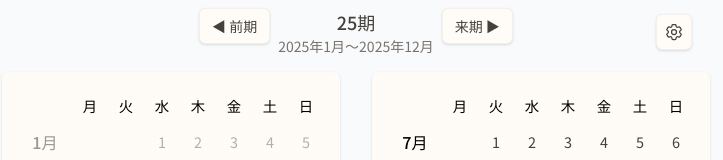
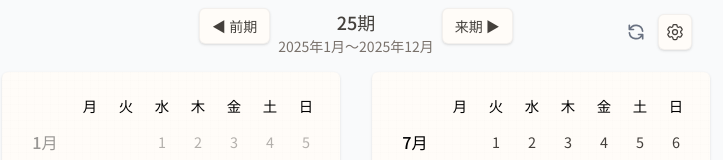
Before and after one commit to okonomi/period-calendar, a React (Vite) app: page / in a window 1280 px wide. Shown: the top 160 px of the page, without its empty margins (284-1007 px from the left). Built offline with nearby package versions, Linux system fonts and the light colour scheme; no server answers.

Commit message:
feat: add ReloadIcon component and integrate reload functionality in AppContent

```diff
--- a/src/App.tsx
+++ b/src/App.tsx
@@ -1,6 +1,7 @@
 import { useState } from "react"
 import { Calendar } from "./components/Calendar"
 import { PeriodSelector } from "./components/PeriodSelector"
+import { ReloadIcon } from "./components/ReloadIcon"
 import { SettingsDialog } from "./components/SettingsDialog"
 import { type CalendarDate, getToday } from "./domain/CalendarDate"
 import { generateDates } from "./domain/Dates"
@@ -29,6 +30,11 @@ const AppContent: React.FC = () => {
   const handlePrevPeriod = () => setSelectedPeriod(selectedPeriod - 1)
   const handleNextPeriod = () => setSelectedPeriod(selectedPeriod + 1)
 
+  // ページを再読み込みする関数
+  const handleReload = () => {
+    window.location.reload()
+  }
+
   return (
     <HolidaysProvider period={selectedPeriod}>
       <div className="min-h-screen bg-gray-50">
@@ -44,7 +50,8 @@ const AppContent: React.FC = () => {
                     onNextPeriod={handleNextPeriod}
                   />
                 </div>
-                <div className="flex w-12 justify-end">
+                <div className="flex w-12 justify-end gap-3">
+                  <ReloadIcon onClick={handleReload} />
                   <SettingsDialog />
                 </div>
               </div>
--- /dev/null
+++ b/src/components/ReloadIcon.tsx
@@ -0,0 +1,32 @@
+// filepath: /Users/okonomi/src/github.com/okonomi/period-calendar/src/components/ReloadIcon.tsx
+interface Props {
+  className?: string
+  onClick?: () => void
+}
+
+export const ReloadIcon: React.FC<Props> = ({ className = "", onClick }) => {
+  return (
+    <button
+      type="button"
+      className={`text-gray-500 hover:text-gray-700 focus:outline-none ${className}`}
+      onClick={onClick}
+      aria-label="ページを再読み込み"
+      title="ページを再読み込み"
+    >
+      <svg
+        xmlns="http://www.w3.org/2000/svg"
+        className="h-5 w-5"
+        fill="none"
+        viewBox="0 0 24 24"
+        stroke="currentColor"
+        strokeWidth={2}
+      >
+        <path
+          strokeLinecap="round"
+          strokeLinejoin="round"
+          d="M4 4v5h.582m15.356 2A8.001 8.001 0 004.582 9m0 0H9m11 11v-5h-.581m0 0a8.003 8.003 0 01-15.357-2m15.357 2H15"
+        />
+      </svg>
+    </button>
+  )
+}
```
